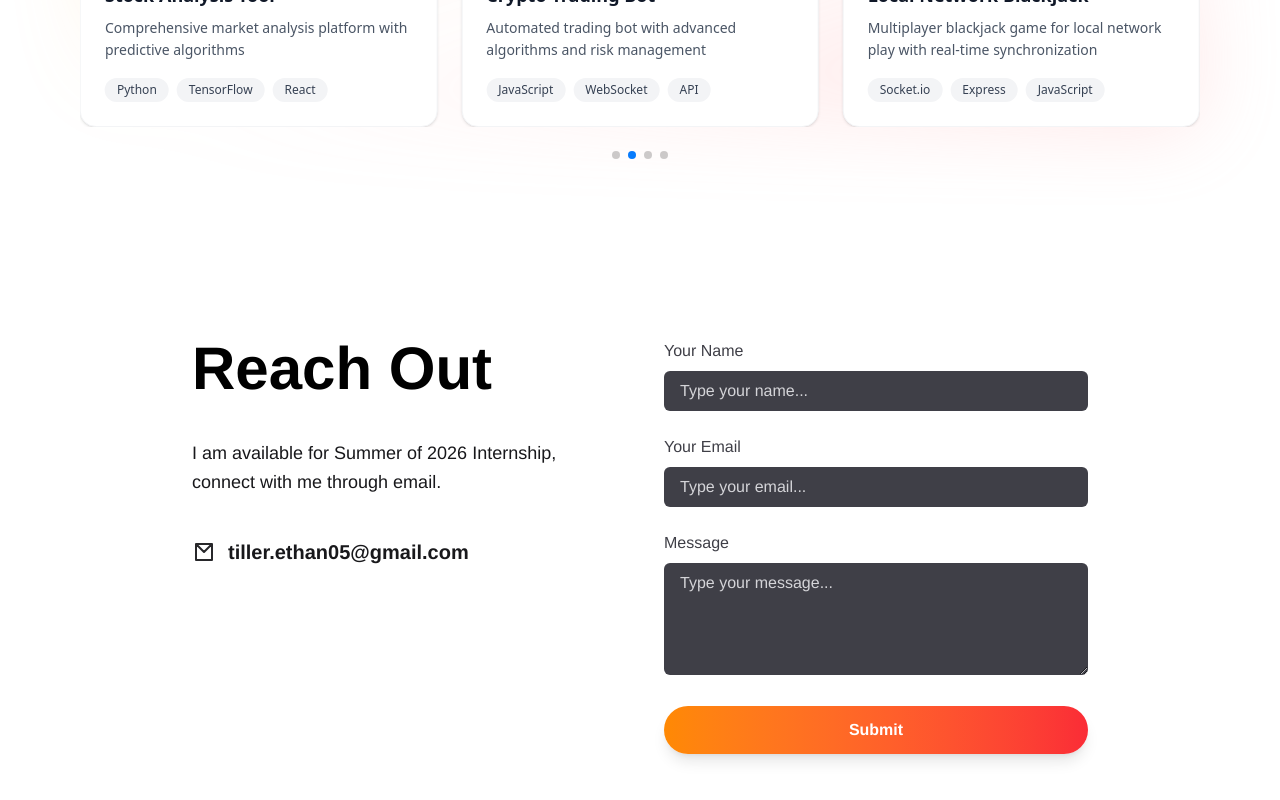
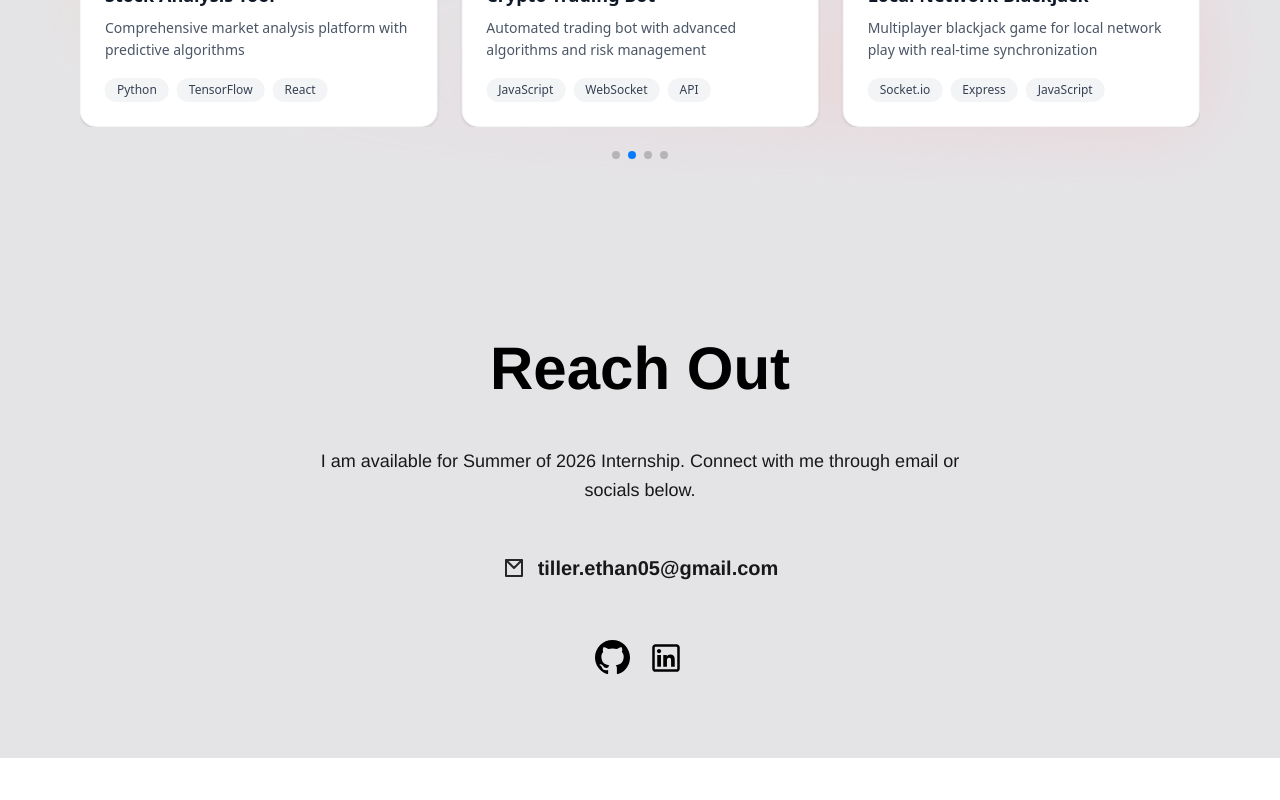
Before and after one commit to ethantiller/ethan-portfolio, a React (Vite) app: page / in a window 1280 px wide. Shown: the part 2646-3446 px from the top of the page. After the commit the page ends 3404 px from the top, so only its background shows below. Built offline with nearby package versions, Linux system fonts and the light colour scheme.

Commit message:
push ragh

```diff
--- a/package.json
+++ b/package.json
@@ -16,6 +16,7 @@
     "@mui/material": "^7.3.2",
     "@tailwindcss/vite": "^4.1.13",
     "framer-motion": "^12.23.16",
+    "googleapis": "^161.0.0",
     "lucide-react": "^0.544.0",
     "prop-types": "^15.8.1",
     "react": "^19.1.1",
--- a/src/App.jsx
+++ b/src/App.jsx
@@ -6,7 +6,7 @@ import Contact from "./components/Contacts";
 
 export default function App() {
   return (
-    <>
+    <div className="bg-zinc-200 min-h-screen min-w-screen">
       {/* Navbar Component that includes socials and buttons to different parts of the page.*/}
       <Navbar />
 
@@ -19,6 +19,6 @@ export default function App() {
       <Projects />
 
       <Contact />
-    </>
+    </div>
   );
 }
--- a/src/components/Contacts.jsx
+++ b/src/components/Contacts.jsx
@@ -1,32 +1,16 @@
+import Socials from "./navbar_components/Socials";
 export default function Contact() {
     return (
         <div id="contact" className="w-full mx-auto max-w-screen-xl px-4 sm:px-6 lg:px-8 py-16 sm:py-20 font-medium" style={{ fontFamily: '"Helvetica Neue", Arial, sans-serif' }}>
-            <div className="flex flex-col md:flex-row items-start justify-center gap-12 pt-10 w-full max-w-4xl mx-auto">
-                <div className="flex-1 flex flex-col gap-6 items-start justify-start w-full">
-                    <h2 className="text-5xl md:text-6xl font-extrabold mb-4 text-black">Reach Out</h2>
-                    <p className="text-zinc-900 text-base md:text-lg leading-relaxed mb-2">I am available for Summer of 2026 Internship, connect with me through email.</p>
-                    <div className="flex items-center gap-3 mt-2">
-                        <svg xmlns="http://www.w3.org/2000/svg" className="h-6 w-6 text-zinc-800" fill="none" viewBox="0 0 24 24" stroke="currentColor"><path strokeLinecap="round" strokeLinejoin="round" strokeWidth={2} d="M4 4h16v16H4V4zm0 0l8 8 8-8" /></svg>
-                        <a href="mailto:tiller.ethan05@gmail.com" className="text-lg md:text-xl font-semibold text-zinc-900 hover:underline focus:outline-none">tiller.ethan05@gmail.com</a>
-                    </div>
+            <div className="flex flex-col items-center justify-center gap-8 pt-10 w-full max-w-2xl mx-auto">
+                <h2 className="text-5xl md:text-6xl font-extrabold mb-4 text-black text-center">Reach Out</h2>
+                <p className="text-zinc-900 text-base md:text-lg leading-relaxed mb-2 text-center">I am available for Summer of 2026 Internship. Connect with me through email or socials below.</p>
+                <div className="flex items-center gap-3 mt-2 justify-center">
+                    <svg xmlns="http://www.w3.org/2000/svg" className="h-6 w-6 text-zinc-800" fill="none" viewBox="0 0 24 24" stroke="currentColor"><path strokeLinecap="round" strokeLinejoin="round" strokeWidth={2} d="M4 4h16v16H4V4zm0 0l8 8 8-8" /></svg>
+                    <a href="mailto:tiller.ethan05@gmail.com" className="text-lg md:text-xl font-semibold text-zinc-900 hover:underline focus:outline-none">tiller.ethan05@gmail.com</a>
                 </div>
-
-                <div className="flex-1 w-full">
-                    <form className="p-0 flex flex-col gap-6">
-                        <div>
-                            <label htmlFor="name" className="block text-zinc-700 font-medium mb-2">Your Name</label>
-                            <input type="text" id="name" name="name" className="w-full px-4 py-2 bg-zinc-700 text-zinc-300 placeholder-zinc-300 border-none rounded-md focus:outline-none focus:ring-2 focus:ring-orange-400" required placeholder="Type your name..." />
-                        </div>
-                        <div>
-                            <label htmlFor="email" className="block text-zinc-700 font-medium mb-2">Your Email</label>
-                            <input type="email" id="email" name="email" className="w-full px-4 py-2 bg-zinc-700 text-zinc-300 placeholder-zinc-300 border-none rounded-md focus:outline-none focus:ring-2 focus:ring-orange-400" required placeholder="Type your email..." />
-                        </div>
-                        <div>
-                            <label htmlFor="message" className="block text-zinc-700 font-medium mb-2">Message</label>
-                            <textarea id="message" name="message" rows={4} className="w-full px-4 py-2 bg-zinc-700 text-zinc-300 placeholder-zinc-300 border-none rounded-md focus:outline-none focus:ring-2 focus:ring-orange-400" required placeholder="Type your message..." />
-                        </div>
-                        <button type="submit" className="px-6 py-3 rounded-full bg-gradient-to-r from-orange-400 to-red-500 text-white font-semibold shadow-lg transform transition-transform hover:scale-105 focus:outline-none focus:ring-2 focus:ring-offset-2 focus:ring-orange-300">Submit</button>
-                    </form>
+                <div className="mt-6">
+                    <Socials />
                 </div>
             </div>
         </div>
```
Also changed, not shown: 2 other files (tests, documents, lock files or other folders).
